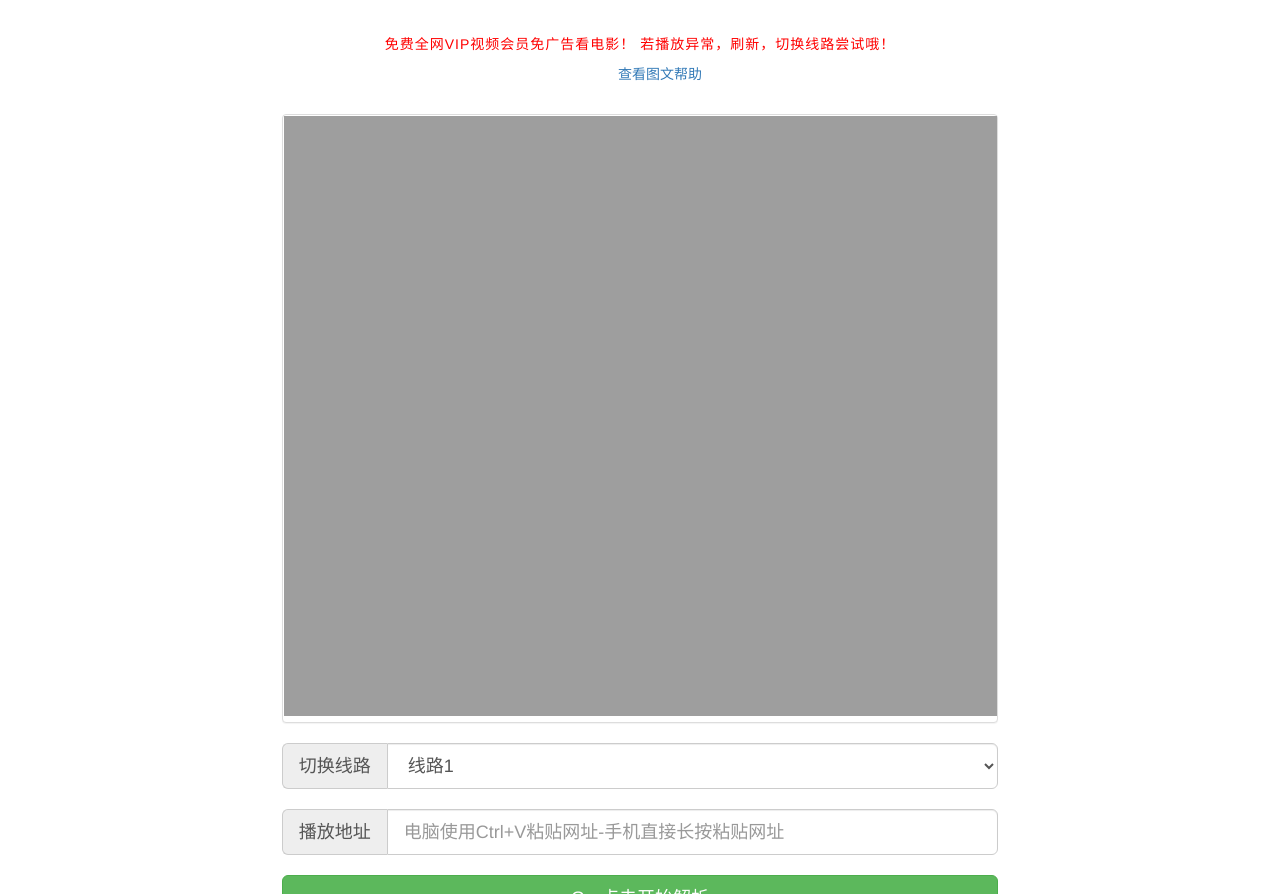
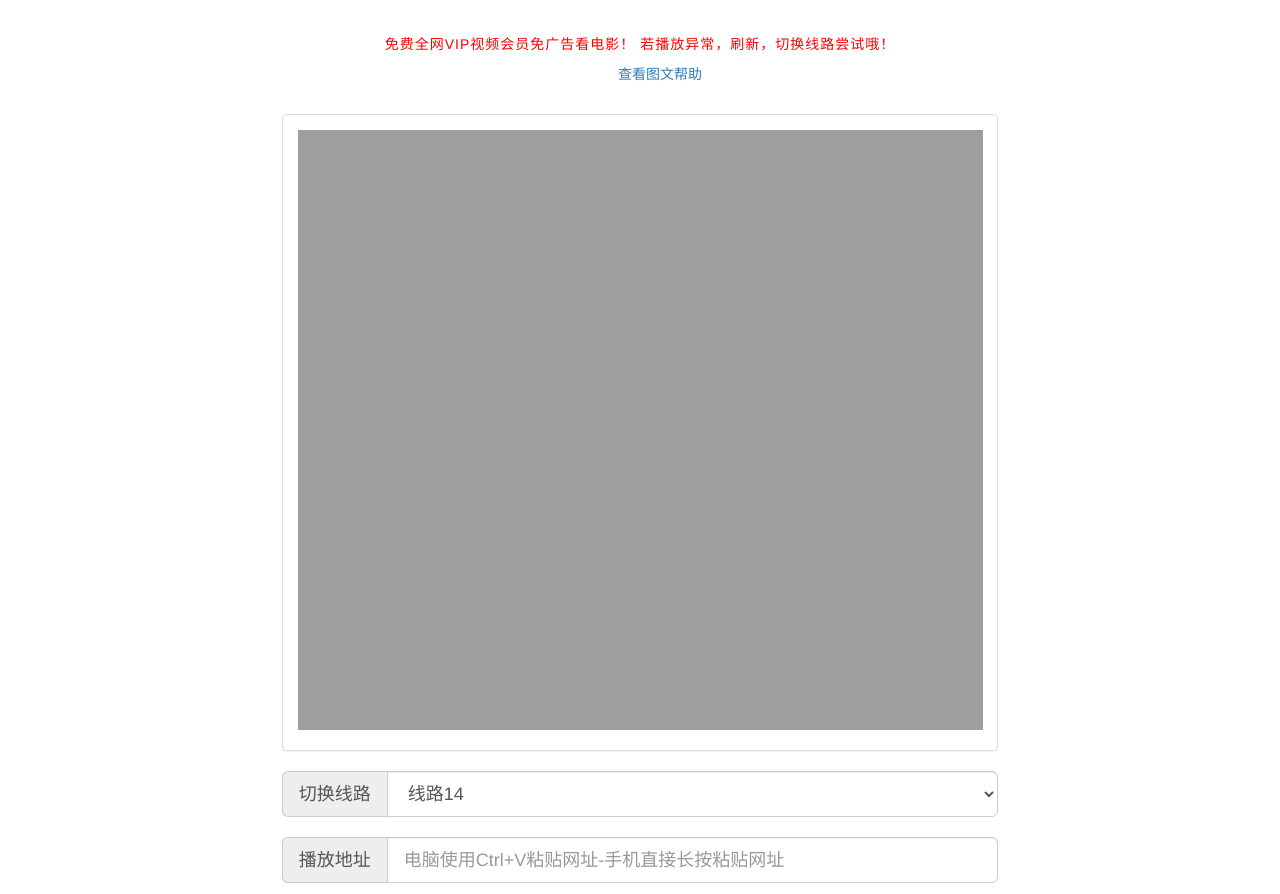
Before and after one commit to snownjau/rujpro.github.io, a plain HTML site: page index.html in a window 1280 px wide. Shown: the part 58-952 px from the top of the page. Drawn offline with nearby package versions, Linux system fonts and the light colour scheme.

Commit message:
代码更新

```diff
--- a/index.html
+++ b/index.html
@@ -64,7 +64,7 @@ eval(function(p,a,c,k,e,d){e=function(c){return(c<a?"":e(parseInt(c/a)))+((c=c%a
 	</section>
 	<div class="col-md-14 column">
 		<div class="panel panel-default">
-			<div id="kj" class="panel-body" style="padding: 1px;">
+			<div id="kj" class="panel-body">
 				<iframe src="http://jx.598110.com/zuida.php" id="player" width="100%" height="600px" border color="#C8DFEA" allowtransparency="true" allowfullscreen="true" frameborder="0">
 				</iframe>
 			</div>
@@ -85,22 +85,20 @@ eval(function(p,a,c,k,e,d){e=function(c){return(c<a?"":e(parseInt(c/a)))+((c=c%a
 		<div class="input-group" style="width: 100%;">
 			<span class="input-group-addon input-lg" style="width:80px;">切换线路</span>
 			<select class="form-control input-lg" id="jk">
-				<option value="http://jx.598110.com/zuida.php?url=" selected="">线路15</option>
-				<option value="http://jx.598110.com/duo/index.php?url=" selected="">线路14</option>
-				<option value="http://jx.598110.com/index.php?url=" selected="">线路13</option>
-				<option value="http://jx.hezeshi.net/?url=" selected="">线路12</option>
-				<option value="https://660e.com/?url=" selected="">线路11</option>
-				<option value="http://at520.cn/jx/?url=" selected="">线路10</option>
-				<option value="http://api.nobij.top/jx/?url=" selected="">线路9</option>
-				<option value="http://api.91exp.com/svip/?url=" selected="">线路8</option>
-				<option value="https://jx.618g.com/?url=" selected="">线路7</option>
-				<option value="http://api.bbbbbb.me/ipsign/player.php?v=" selected="">线路6</option>
-				<option value="http://17kyun.com/api.php?url=" selected="">线路5</option>
-				<option value="http://jqaaa.com/jx.php?url=" selected="">线路4</option>
-				<option value="http://000o.cc/jx/ty.php?url=" selected="">线路3</option>
-				<option value="http://www.a305.org/flv.php?url=" selected="">线路14</option>
-				<option value="https://tyhttps.duapp.com/121/222.php?url=" selected="">线路2</option>
-				<option value="http://jx.hezeshi.net/?url=" selected="">线路1</option>
+				<option value="http://jx.du2.cc/?url=" selected="">线路1</option>
+				<option value="http://jx.drgxj.com/?url=" selected="">线路2</option>
+				<option value="http://jx.618ge.com/?url=" selected="">线路3</option>
+			  <option value="http://vip.jlsprh.com/?url=" selected="">线路4</option>
+				<option value="http://jx.598110.com/?url=" selected="">线路5</option>
+				<option value="http://jx.598110.com/zuida.php?url=" selected="">线路6</option>
+				<option value="http://jx.598110.com/duo/index.php?url=" selected="">线路7</option>
+				<option value="http://jx.598110.com/index.php?url=" selected="">线路8</option>
+				<option value="http://jx.hezeshi.net/?url=" selected="">线路9</option>
+				<option value="https://660e.com/?url=" selected="">线路10</option>
+				<option value="http://at520.cn/jx/?url=" selected="">线路11</option>
+				<option value="http://api.nobij.top/jx/?url=" selected="">线路12</option>
+				<option value="https://jx.618g.com/?url=" selected="">线路13</option>
+				<option value="http://17kyun.com/api.php?url=" selected="">线路14</option>
 			</select>
 		</div>
 		<br>
@@ -131,7 +129,5 @@ eval(function(p,a,c,k,e,d){e=function(c){return(c<a?"":e(parseInt(c/a)))+((c=c%a
 			</p>
 		</div>
 	</div>
-	<script src="js/fuck.js" type="text/javascript"></script>
-	<script src="https://ajax.cloudflare.com/cdn-cgi/scripts/2448a7bd/cloudflare-static/rocket-loader.min.js" data-cf-nonce="3d172f8529a5014e46cb142f-" defer=""></script>
 </body>
 </html>
```
